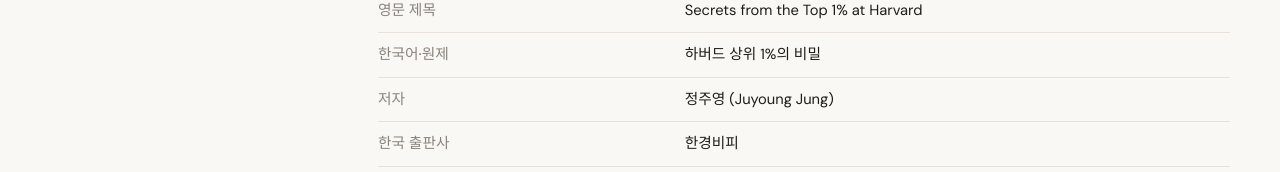
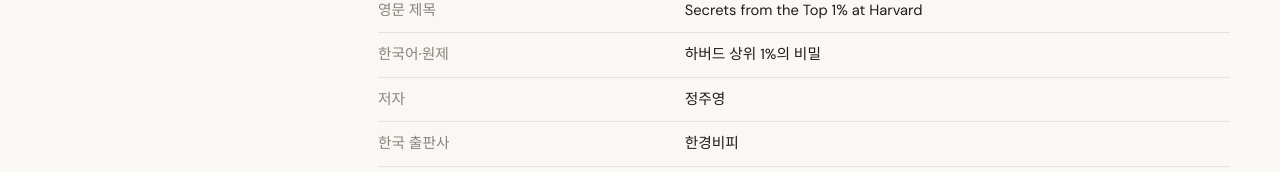
Before and after one commit to lenaagency/lenaagency, a Next.js app: page /export/harvard-secrets in a window 1280 px wide. Shown: the part 561-733 px from the top of the page. Built offline with nearby package versions, Linux system fonts and the light colour scheme.

Commit message:
Simplify author row on title specs: one label, lang-only names
Use a single Author/저자 row, list co-authors with links, and drop
numbered labels and bilingual name parentheses.

```diff
--- a/src/app/export/[id]/page.tsx
+++ b/src/app/export/[id]/page.tsx
@@ -226,30 +226,30 @@
                       </td>
                     </tr>
                   )}
+                  {authors.length > 0 && (
+                    <tr>
+                      <th>{t("Author", "저자")}</th>
+                      <td>
                         {authors.map((a, i) => (
-                    <tr key={`spec-author-${a.slot}`}>
-                      <th>
-                        {authors.length > 1
-                          ? t(`Author ${i + 1}`, `저자 ${i + 1}`)
-                          : t("Author", "저자")}
-                      </th>
-                      <td>
+                          <span key={`spec-author-${a.slot}`}>
+                            {i > 0 ? (
+                              <span className="byline-author-sep">{" · "}</span>
+                            ) : null}
                             <Link
                               className="inline-link"
                               href={authorHref(a)}
-                          title={t("View author biography", "저자소개 보기")}
+                              title={t(
+                                "View author biography",
+                                "저자소개 보기"
+                              )}
                             >
                               {t(a.nameEn || a.name, a.name)}
                             </Link>
-                        {a.nameEn && a.name && a.nameEn !== a.name ? (
-                          <span className="author-alt-inline">
-                            {" "}
-                            ({t(a.name, a.nameEn)})
                           </span>
-                        ) : null}
+                        ))}
                       </td>
                     </tr>
-                  ))}
+                  )}
                   {hasSeries && (
                     <tr>
                       <th>{t("Series", "시리즈")}</th>
```
Lines whose indentation alone changed are shown as unchanged.
